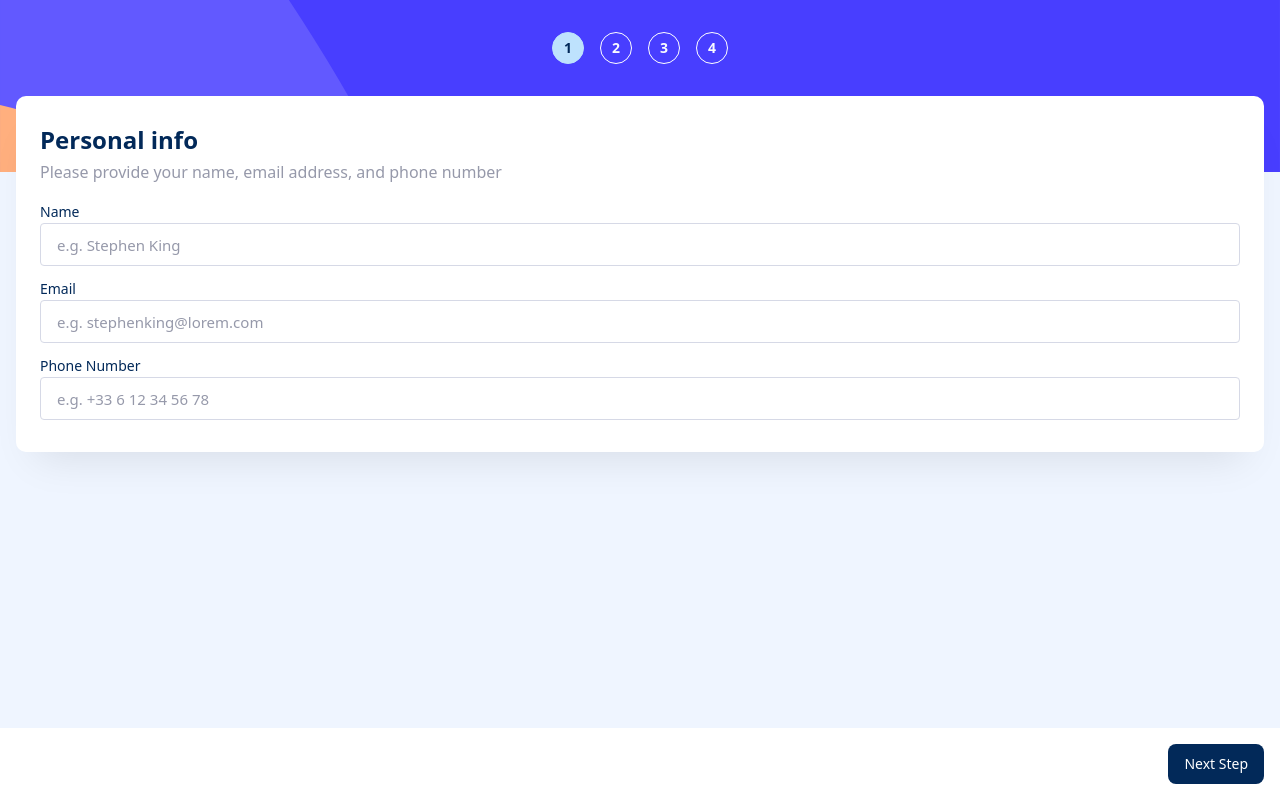
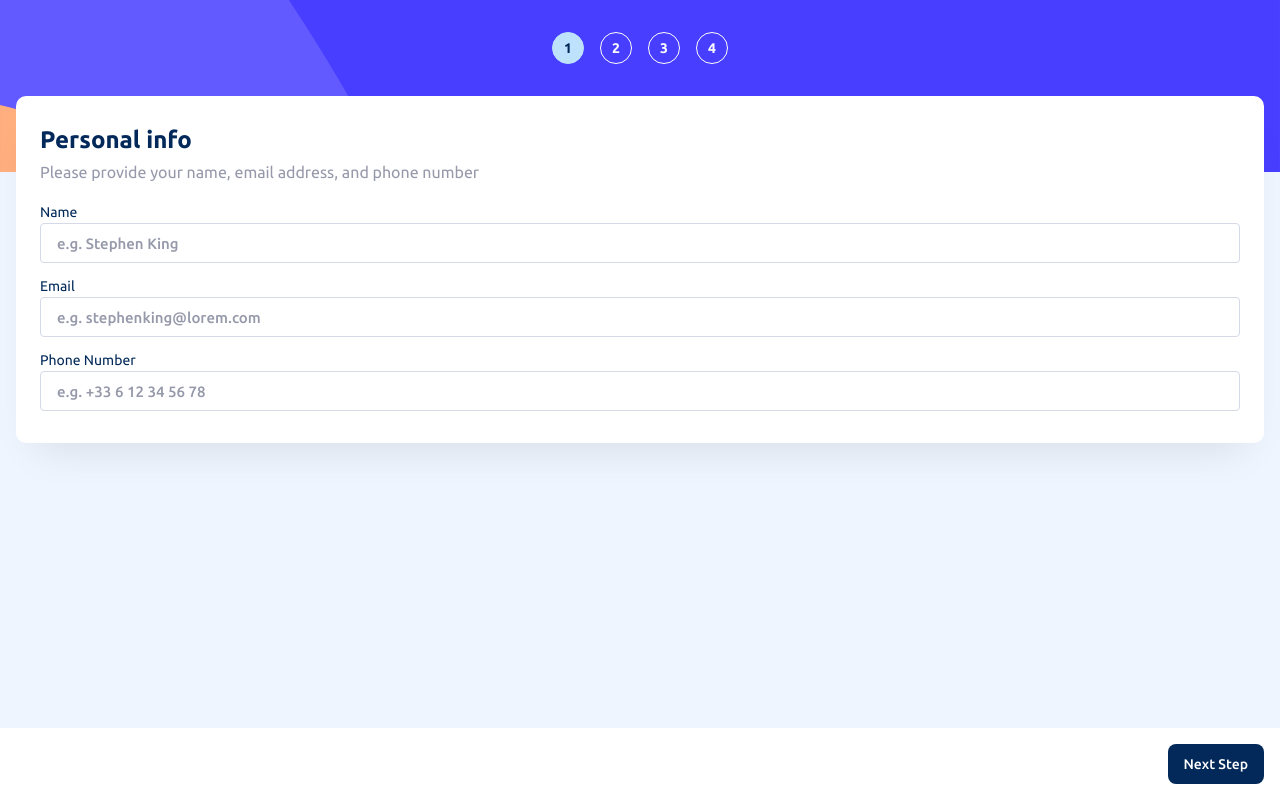
Before and after one commit to Newpoki/frontendmentor-multistep-form, a React (Vite) app: page / in a window 1280 px wide. Built offline with nearby package versions, Linux system fonts and the light colour scheme.

Commit message:
feat: add Ubuntu font

```diff
--- a/index.html
+++ b/index.html
@@ -4,6 +4,12 @@
         <meta charset="UTF-8" />
         <link rel="icon" type="image/svg+xml" href="/favicon.png" />
         <meta name="viewport" content="width=device-width, initial-scale=1, maximum-scale=1" />
+        <link rel="preconnect" href="https://fonts.googleapis.com" />
+        <link rel="preconnect" href="https://fonts.gstatic.com" crossorigin />
+        <link
+            href="https://fonts.googleapis.com/css2?family=Roboto:wght@400;700&family=Ubuntu:wght@400;500;700&display=swap"
+            rel="stylesheet"
+        />
         <title>Subscription</title>
     </head>
     <body>
--- a/src/index.css
+++ b/src/index.css
@@ -8,6 +8,7 @@
         @apply min-h-[100dvh];
         @apply flex;
         @apply flex-col;
+        @apply font-ubuntu;
     }
 
     #root {
```
